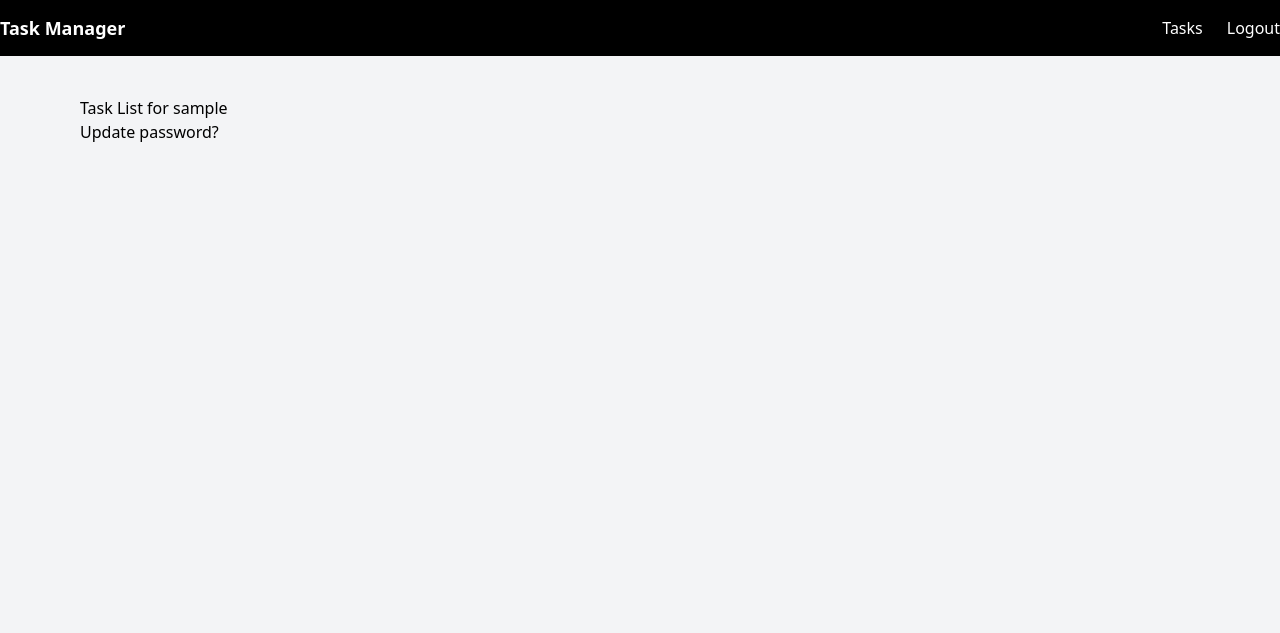
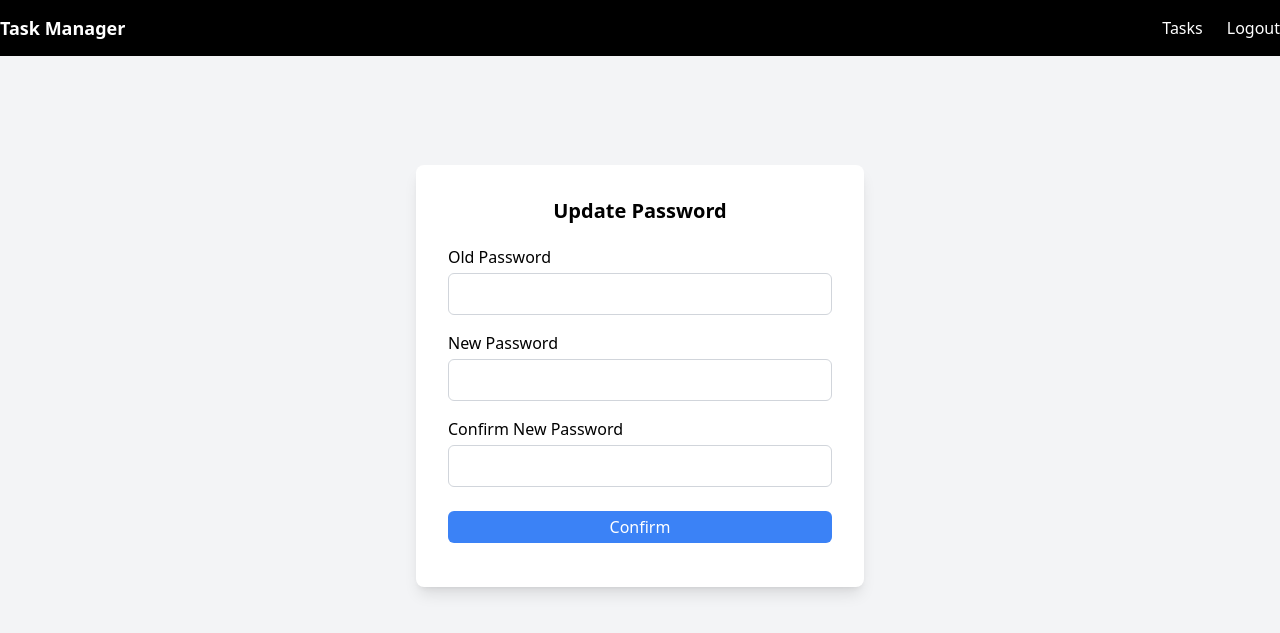
Before and after one commit to mpbe/TaskManager, a Flask app: page /auth/update-password in a window 1280 px wide. Shown: the top 633 px of the page. Run offline with Flask 3, Linux system fonts and the light colour scheme; the visitor is signed in with stand-in values (Sample User, id 1); some libraries are stand-ins or nearby versions.

Commit message:
tested and amended update password routing and html so it works correctly

```diff
--- a/app/routes/auth.py
+++ b/app/routes/auth.py
@@ -100,4 +100,4 @@ def update_password():
         flash("successfully updated!", "success")
         return redirect(url_for("tasks.tasks"))
 
-    return render_template("tasks.html")
+    return render_template("update-password.html")
--- a/app/templates/update-password.html
+++ b/app/templates/update-password.html
@@ -10,7 +10,7 @@
     <div class="rounded-lg max-w-md bg-white p-8 w-full max-w-md shadow-lg">
         <h2 class="text-xl font-semibold text-center mb-5">Update Password</h2>
 
-        <form action="{{url_for('auth.update_password')}}">
+        <form action="{{url_for('auth.update_password')}}" method="post">
             <div class="mb-4">
                 <label for="old_password" class="block mb-1">Old Password</label>
                 <input id="old_password" name="old_password" type="password"
```
